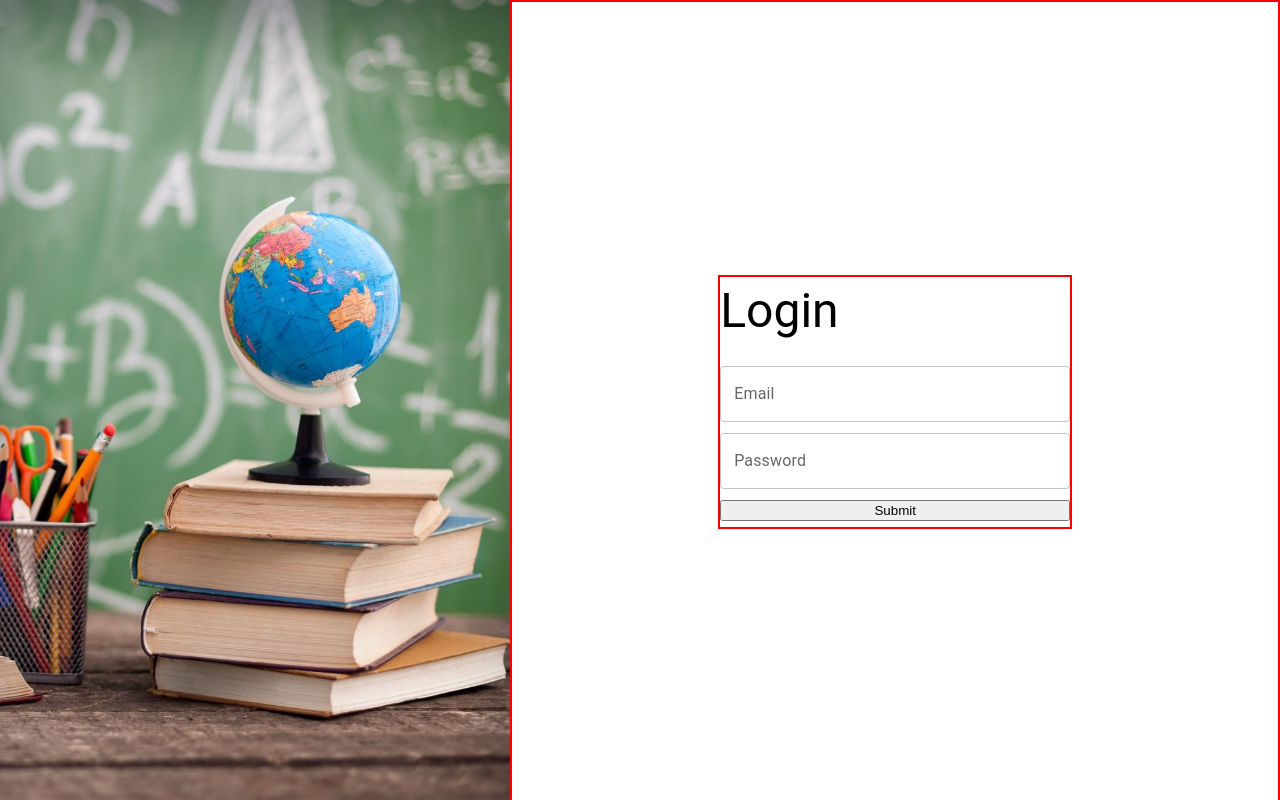
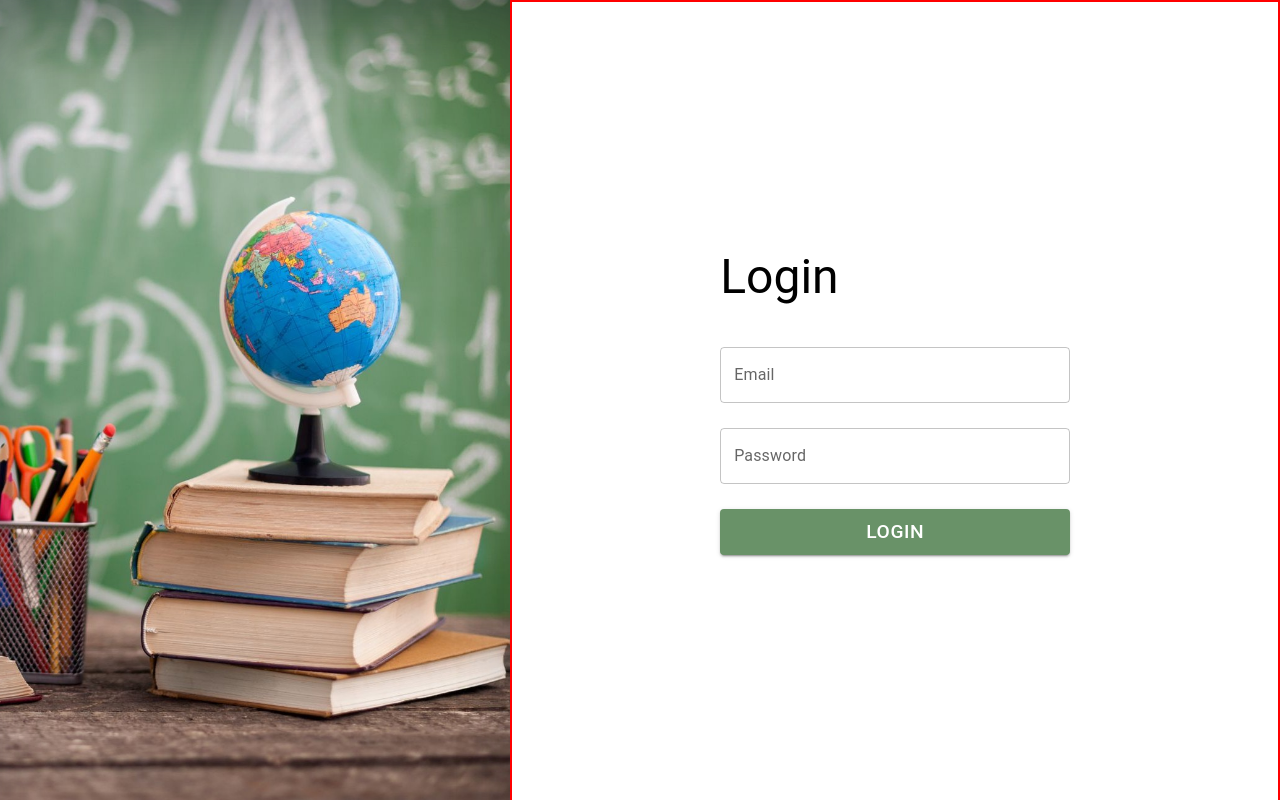
Before and after one commit to ItsMeVishal007/School-Management, a React (Create React App) app in the folder client/: page /login in a window 1280 px wide. Built offline with nearby package versions, Linux system fonts and the light colour scheme.

Commit message:
adding login and make button functionality

```diff
--- a/client/src/Pages/auth/Login.tsx
+++ b/client/src/Pages/auth/Login.tsx
@@ -1,6 +1,7 @@
 import React from "react";
 import Typography from "@mui/material/Typography";
 import Input from "../../components/Input";
+import Button from '../../components/Button'
 import "../../styles/auth/Login.scss";
 
 const Login: React.FC = () => {
@@ -16,7 +17,7 @@ const Login: React.FC = () => {
           </Typography>
           <Input label='Email' />
           <Input label='Password' />
-          <button>Submit</button>
+          <Button btnType="Primary" label="Login" onClick={()=> console.log("hello world")} />
         </div>
       </div>
     </div>
--- a/client/src/components/Button.tsx
+++ b/client/src/components/Button.tsx
@@ -1,11 +1,28 @@
-import React from 'react'
+import React from "react";
+import Button from "@mui/material/Button";
 
-const Button = () => {
-    return (
-        <div>
-            Button
-        </div>
-    )
+// 699268
+interface ButtonInterface {
+  btnType: string;
+  label: string;
+  onClick?: () => any;
 }
 
-export default Button
+const MainBtn: React.FunctionComponent<ButtonInterface> = ({
+  btnType,
+  label,
+  onClick,
+}) => {
+  return (
+    <Button
+      variant={btnType === "Primary" ? "contained" : "outlined"}
+      style={{ backgroundColor: "#699268", fontSize: "1.2rem" }}
+      size='medium'
+      onClick={onClick}
+    >
+      {label}
+    </Button>
+  );
+};
+
+export default MainBtn;
--- a/client/src/styles/auth/Login.scss
+++ b/client/src/styles/auth/Login.scss
@@ -32,12 +32,12 @@
     justify-content: center;
     align-items: center;
     & .login-container{
-        height: 250px;
+        height: 330px;
         width: 350px;
         display: flex;
         flex-direction: column;
         justify-content: space-around;
-        border: 2px solid red;
+        // border: 2px solid red;
     }
   }
 }
```
